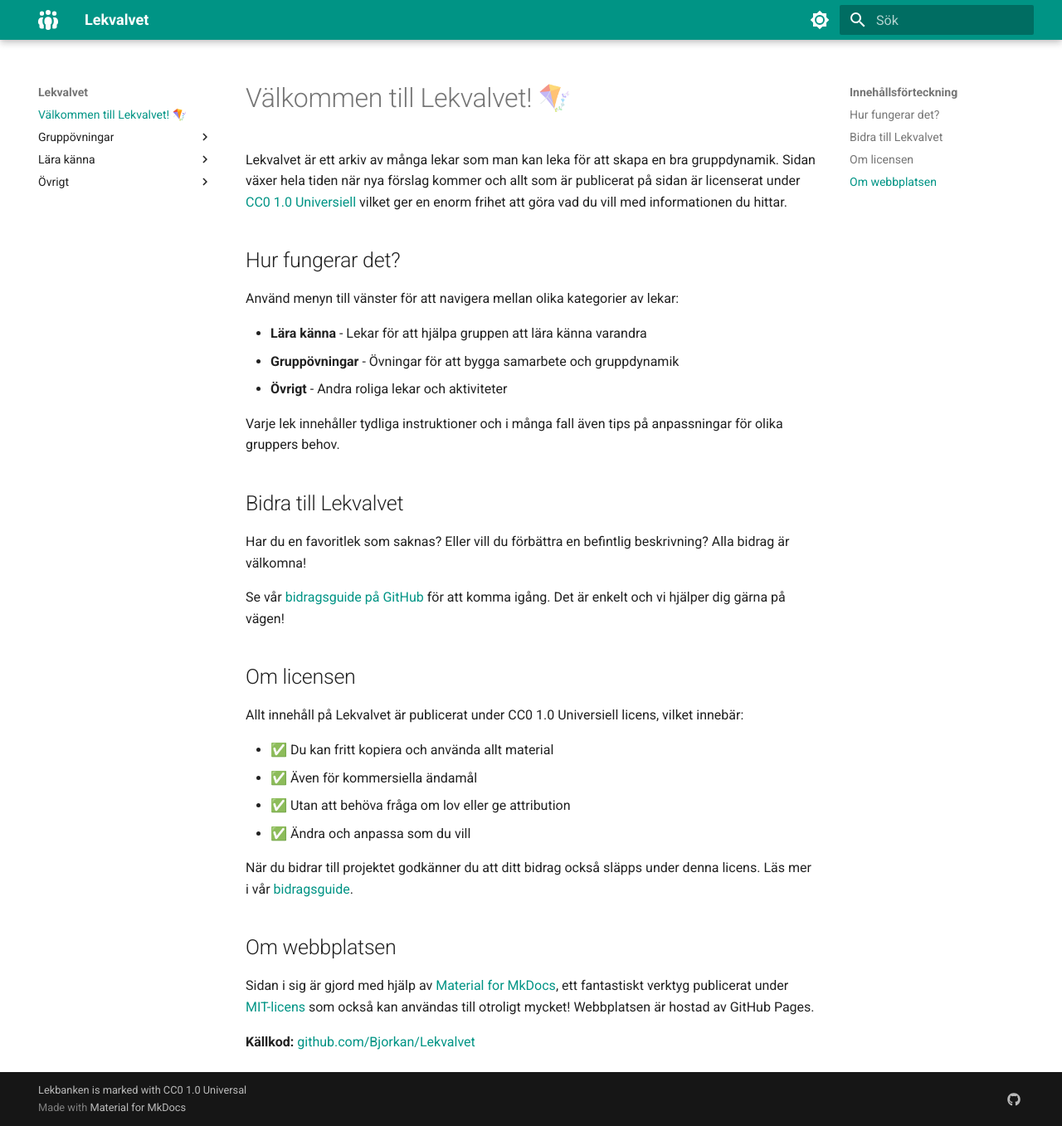
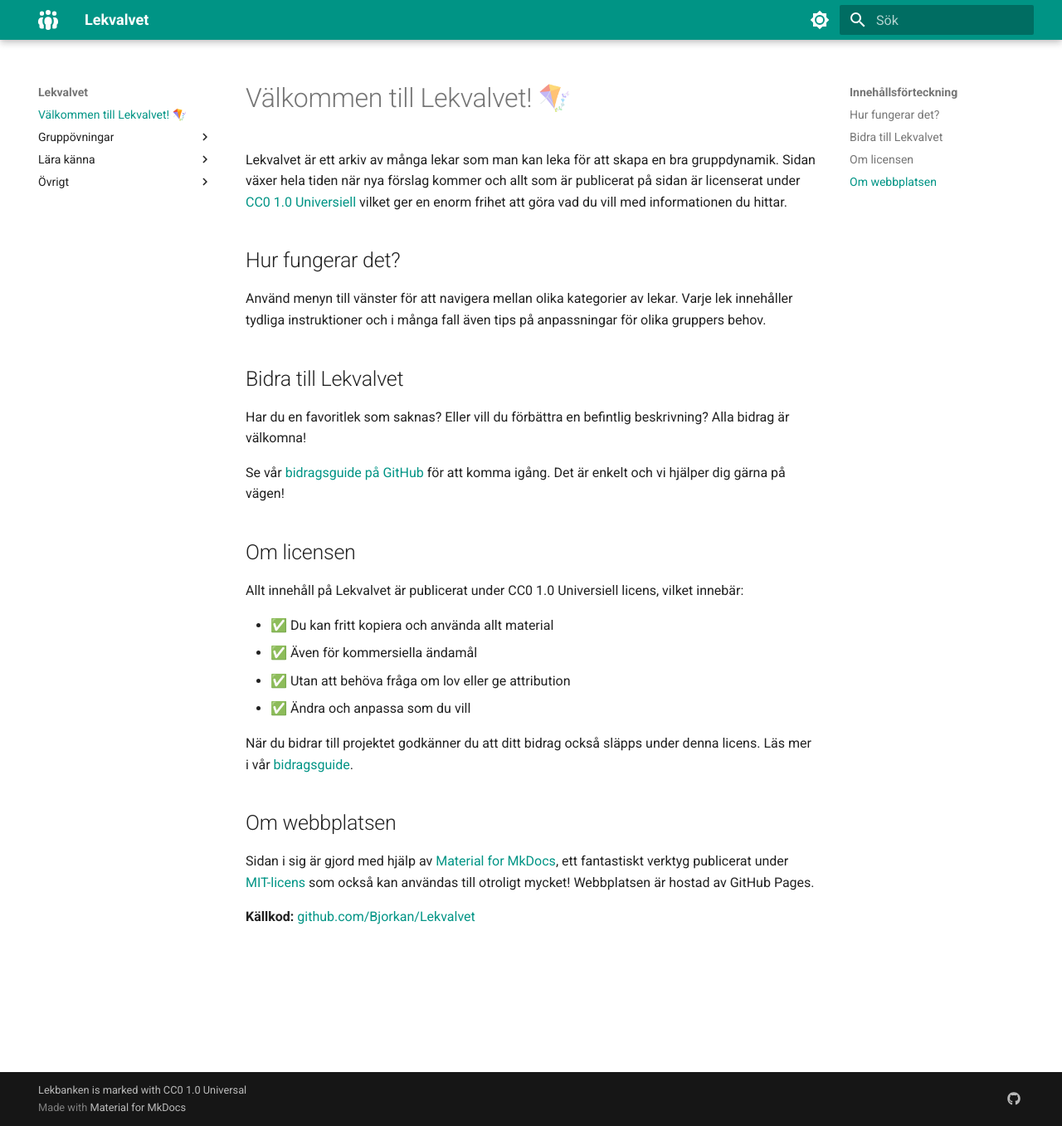
Before and after one commit to Bjorkan/Lekvalvet, an MkDocs documentation site: the page built from docs/index.md, in a window 1280 px wide and 1357 px high. Shown: the whole window at 83% size. Built offline with MkDocs 1.6.1 and Material for MkDocs 9.7.7, drawn with Linux system fonts in a browser that asks for light colours.

Commit message:
Simplify template and remove specific category names from homepage
Co-authored-by: Bjorkan <93771679+Bjorkan@users.noreply.github.com>

```diff
--- a/docs/index.md
+++ b/docs/index.md
@@ -4,13 +4,7 @@ Lekvalvet är ett arkiv av många lekar som man kan leka för att skapa en bra g
 
 ## Hur fungerar det?
 
-Använd menyn till vänster för att navigera mellan olika kategorier av lekar:
-
-- **Lära känna** - Lekar för att hjälpa gruppen att lära känna varandra
-- **Gruppövningar** - Övningar för att bygga samarbete och gruppdynamik
-- **Övrigt** - Andra roliga lekar och aktiviteter
-
-Varje lek innehåller tydliga instruktioner och i många fall även tips på anpassningar för olika gruppers behov.
+Använd menyn till vänster för att navigera mellan olika kategorier av lekar. Varje lek innehåller tydliga instruktioner och i många fall även tips på anpassningar för olika gruppers behov.
 
 ## Bidra till Lekvalvet
 
```
Also changed, not shown: .github/GAME_TEMPLATE.md.
